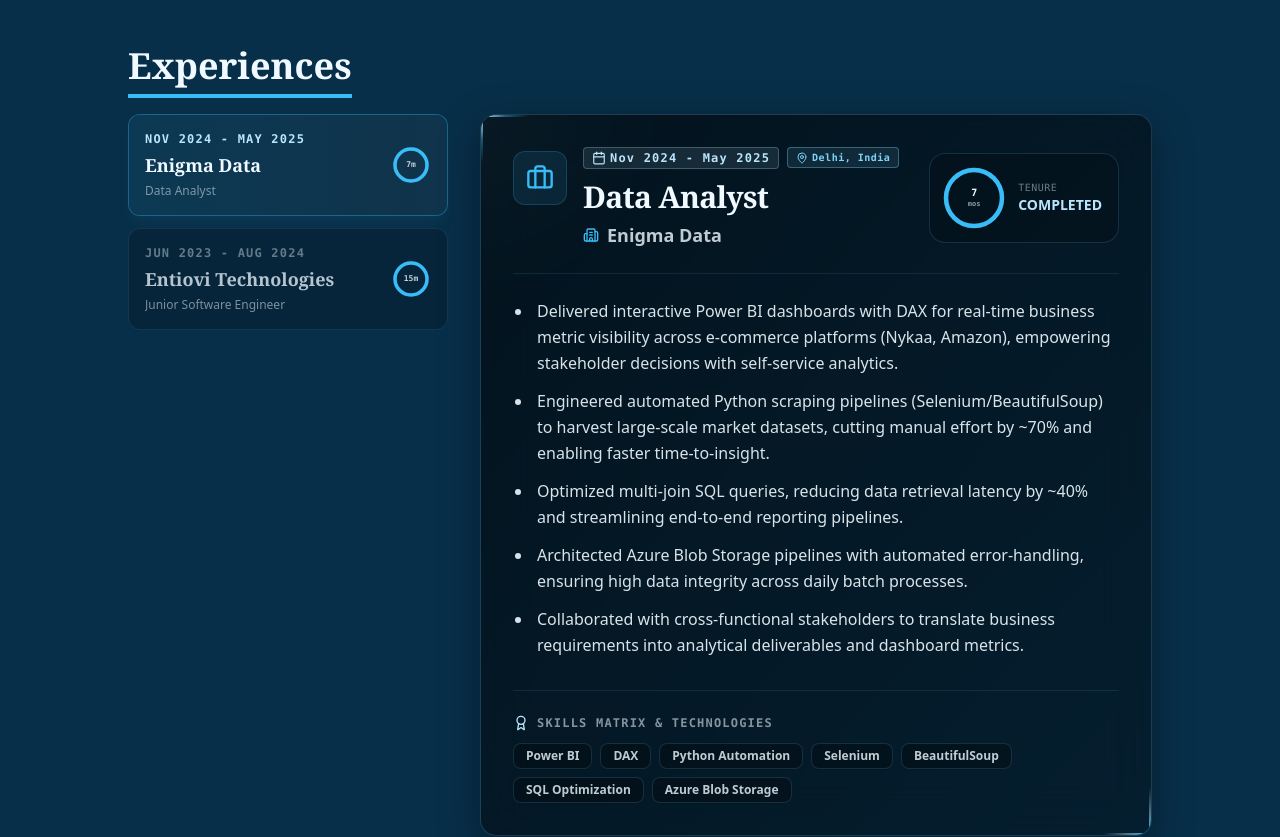
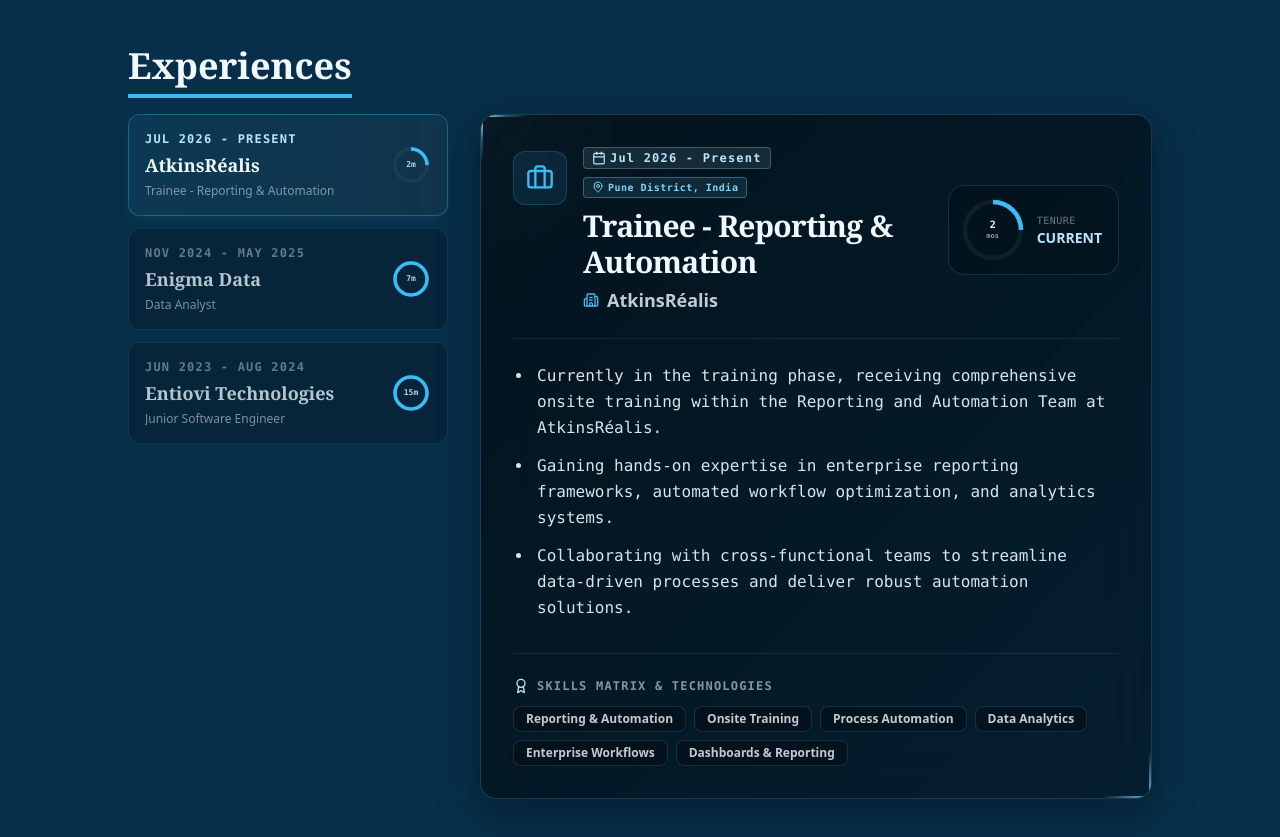
Before and after one commit to SajiGanguly/SajiGanguly.github.io, a Next.js app: page / in a window 1280 px wide. Shown: the part 3060-3897 px from the top of the page. Built offline with nearby package versions, Linux system fonts and the light colour scheme.

Commit message:
feat: create initial homepage with experience, education, and skills sections

```diff
--- a/src/app/page.tsx
+++ b/src/app/page.tsx
@@ -41,6 +41,30 @@ export default function Home() {
   ];
 
   const experienceItems = [
+    {
+      role: "Trainee - Reporting & Automation",
+      company: "AtkinsRéalis",
+      location: "Pune District, India",
+      duration: "Jul 2026 - Present",
+      status: "Current",
+      tenureMonths: 2,
+      progress: 25,
+      skills: [
+        "Reporting & Automation",
+        "Onsite Training",
+        "Process Automation",
+        "Data Analytics",
+        "Enterprise Workflows",
+        "Dashboards & Reporting",
+      ],
+      description: (
+        <ul className="list-disc list-inside space-y-2 font-mono">
+          <li>Currently in the training phase, receiving comprehensive onsite training within the Reporting and Automation Team at AtkinsRéalis.</li>
+          <li>Gaining hands-on expertise in enterprise reporting frameworks, automated workflow optimization, and analytics systems.</li>
+          <li>Collaborating with cross-functional teams to streamline data-driven processes and deliver robust automation solutions.</li>
+        </ul>
+      ),
+    },
     {
       role: "Data Analyst",
       company: "Enigma Data",
```
